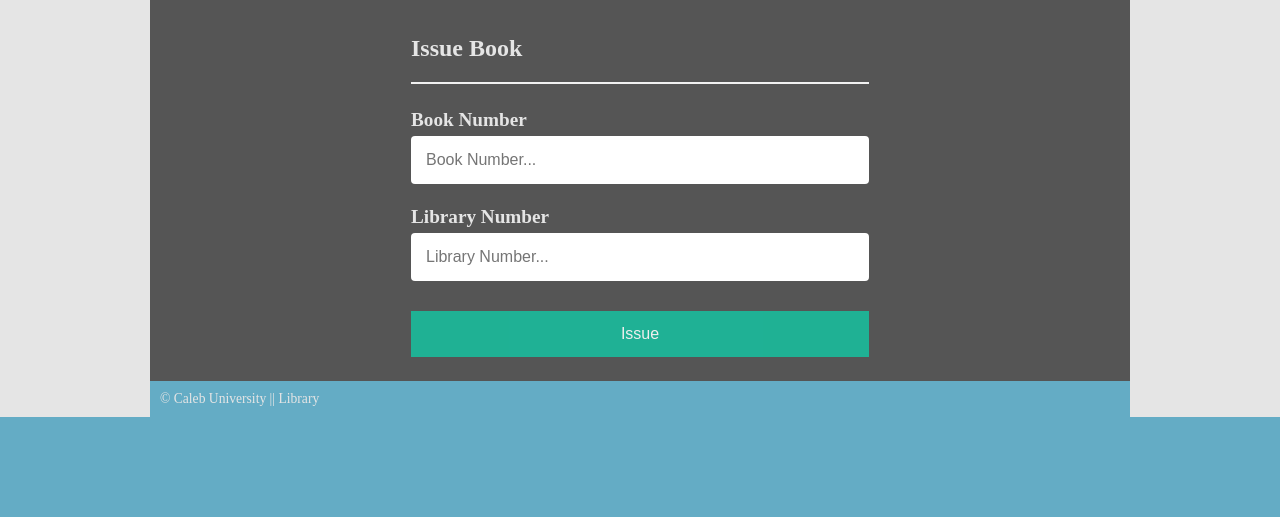
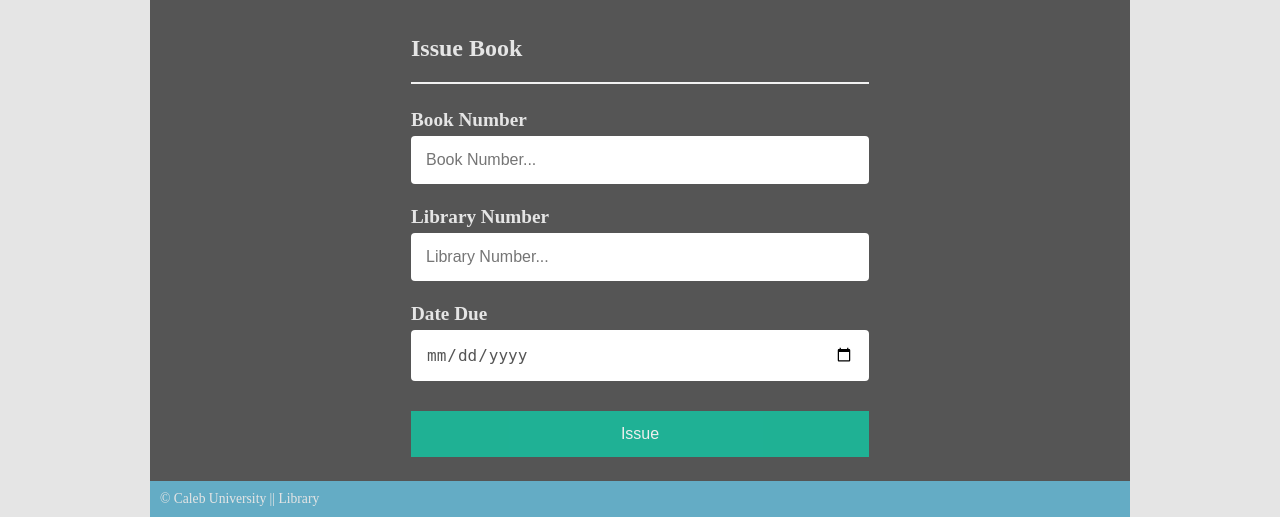
Before and after one commit to funtodaramola/clms, a PHP site: page /app/issue.php in a window 1280 px wide. Shown: the part 553-1070 px from the top of the page. Before the commit the page ends 970 px from the top, so only its background shows below. Run offline with PHP 8.4, Linux system fonts and the light colour scheme; data that the repository does not hold is empty.

Commit message:
added date input field

```diff
--- a/app/issue.php
+++ b/app/issue.php
@@ -51,6 +51,9 @@
                     <label for="libraryNo"><b>Library Number</b></label>
                     <input type="text" placeholder="Library Number..." name="libraryNo" class="input-field" required>
 
+                    <label for="datedue"><b>Date Due</b></label>
+                    <input type="date" name="datedue" min="2018-01-01">
+
                     <button type="submit" class="submit" name= "issue" value="issue"><span id="issueBtn">Issue</span></button>
                 </div>
             </form>
--- a/css/dashboard.css
+++ b/css/dashboard.css
@@ -125,7 +125,7 @@ label{
     font-size: 1.2em;
 }
 /* Full-width Add new input fields*/
-.input-field, select {
+.input-field, select,  input[type=date]{
     border: none;
     width: 100%;
     padding: 15px;
```
